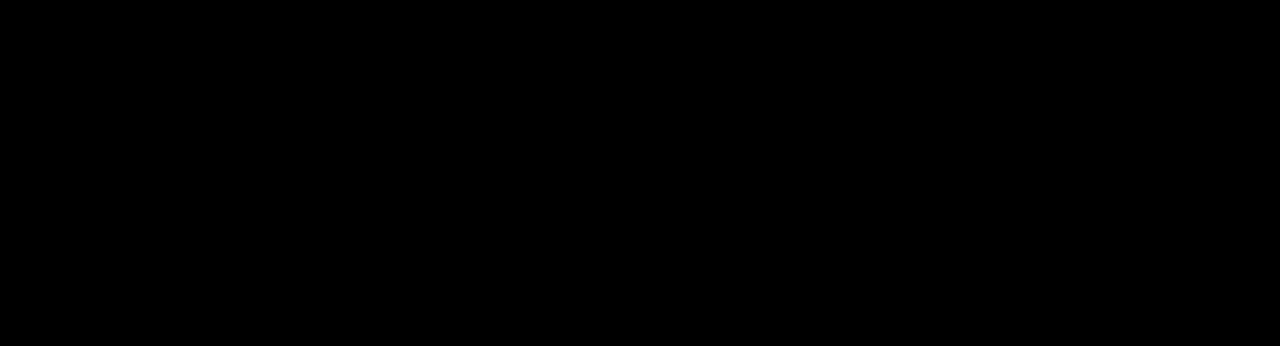
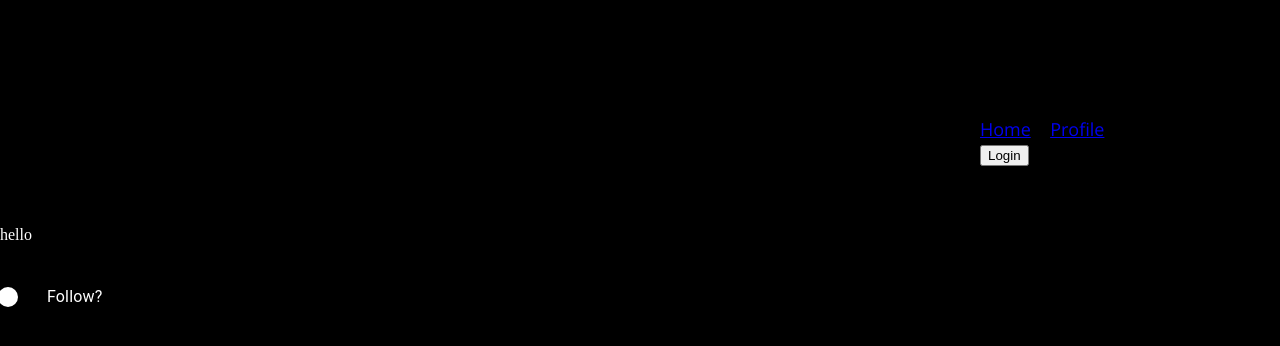
Before and after one commit to maxenceroux/fck-algos, a React (Create React App) app: page /user/1 in a window 1280 px wide. Before the commit this address had no page. Shown: the top 346 px of the page. Built offline with nearby package versions, Linux system fonts and the light colour scheme; no server answers.

Commit message:
Add search user and user page

```diff
--- a/src/App.css
+++ b/src/App.css
@@ -70,6 +70,10 @@
   justify-content: center;
 }
 
+.search {
+  color: white;
+  margin-top: 30px;
+}
 .recommended-by {
   font-size: 18px;
   color: black;
@@ -243,3 +247,7 @@
   color: #fff;
   text-decoration: none;
 }
+
+.user {
+  color: #fff;
+}
--- a/src/components/Header.js
+++ b/src/components/Header.js
@@ -3,6 +3,7 @@
 import axios from "axios";
 
 import { useEffect } from "react";
+import Search from "./Search";
 
 const CLIENT_ID = "b45b68c4c7a0421589605adf1e1a7626"; // insert your client id here from spotify
 const SPOTIFY_AUTHORIZE_ENDPOINT = "https://accounts.spotify.com/authorize";
@@ -66,6 +67,7 @@
   return (
     <div className="header">
       <div className="header-content">
+        <Search />
         <div className="navigation">
           <nav>
             <Link to="/">Home</Link> | <Link to="/profile">Profile</Link>
--- /dev/null
+++ b/src/components/Search.js
@@ -0,0 +1,57 @@
+import React from "react";
+import { useEffect, useState } from "react";
+import { useNavigate } from "react-router-dom";
+import TextField from "@mui/material/TextField";
+import Autocomplete from "@mui/material/Autocomplete";
+function Search({}) {
+  const [isLoaded, setIsLoaded] = useState(false);
+  const [error, setError] = useState(null);
+  const [users, setUsers] = useState([]);
+  const [selectedUser, setSelectedUser] = useState(null);
+  const navigate = useNavigate();
+
+  useEffect(() => {
+    fetch("http://localhost:8000/users")
+      .then((res) => res.json())
+      .then(
+        (result) => {
+          setIsLoaded(true);
+          setUsers(result);
+        },
+
+        (error) => {
+          setIsLoaded(true);
+          setError(error);
+        }
+      );
+  }, []);
+  return (
+    <div className="search">
+      <div className="search-wrapper">
+        <Autocomplete
+          id="users"
+          options={users}
+          renderInput={(params) => (
+            <TextField
+              {...params}
+              label="Search for users"
+              variant="outlined"
+            />
+          )}
+          getOptionLabel={(option) => option.display_name}
+          style={{ width: 270, color: "#fff" }}
+          value={selectedUser}
+          onChange={(_event, newUser) => {
+            console.log(newUser);
+            navigate(`/user/${newUser.id}`);
+            window.location.reload();
+
+            setSelectedUser(newUser);
+          }}
+        />
+      </div>
+    </div>
+  );
+}
+
+export default Search;
--- /dev/null
+++ b/src/components/User.js
@@ -0,0 +1,80 @@
+import React from "react";
+import { useEffect, useState } from "react";
+import { useParams } from "react-router-dom";
+import axios from "axios";
+import Switch from "@mui/material/Switch";
+import FormGroup from "@mui/material/FormGroup";
+import FormControlLabel from "@mui/material/FormControlLabel";
+import Header from "./Header";
+function User({}) {
+  const { id } = useParams();
+  const [user, setUser] = useState({});
+  const [isFollowing, setIsFollowing] = useState(false);
+  const handleChange = () => {
+    const url = "http://localhost:8000/follow";
+    const params = {
+      follower_id: localStorage.getItem("user_id"),
+      following_id: user.id,
+    };
+    axios
+      .post(url, {}, { params: params })
+      .then((response) => {
+        setIsFollowing(response.data.is_following);
+      })
+      .catch((error) => console.log(error));
+  };
+  useEffect(() => {
+    const fetchUser = async () => {
+      const params = { user_id: id };
+      try {
+        const { data } = await axios.get(`http://localhost:8000/user_info`, {
+          params,
+        });
+        setUser(data);
+      } catch (err) {
+        console.error(err);
+      }
+    };
+
+    fetchUser();
+  }, []);
+  useEffect(() => {
+    const fetchFollow = async () => {
+      const url = "http://localhost:8000/follow";
+      const params = {
+        follower_id: localStorage.getItem("user_id"),
+        following_id: user.id,
+      };
+      console.log(params);
+      axios.get(url, { params }).then((response) => {
+        setIsFollowing(response.data);
+      });
+    };
+    if (user.id) {
+      fetchFollow();
+    }
+  });
+  return (
+    <div className="user">
+      <header className="App-header">
+        <Header />
+      </header>
+      <p>hello {user.display_name}</p>
+      <img src={user.image_url} />
+      <FormGroup>
+        <FormControlLabel
+          control={
+            <Switch
+              name="friends"
+              onChange={handleChange}
+              checked={isFollowing}
+            />
+          }
+          label="Follow?"
+        />
+      </FormGroup>
+    </div>
+  );
+}
+
+export default User;
--- a/src/index.js
+++ b/src/index.js
@@ -2,6 +2,8 @@
 import ReactDOM from "react-dom";
 import App from "./App";
 import Profile from "./components/Profile";
+import Search from "./components/Search";
+import User from "./components/User";
 import reportWebVitals from "./reportWebVitals";
 import { BrowserRouter, Route, Routes } from "react-router-dom";
 
@@ -9,11 +11,10 @@
   <React.StrictMode>
     <BrowserRouter>
       <Routes>
-        {/* <Route path="/">
-                  <App />
-                </Route> */}
         <Route path="/" element={<App />}></Route>
         <Route path="/profile" element={<Profile />}></Route>
+        <Route path="/search" element={<Search />}></Route>
+        <Route path="/user/:id" element={<User />}></Route>
       </Routes>
     </BrowserRouter>
   </React.StrictMode>,
```
